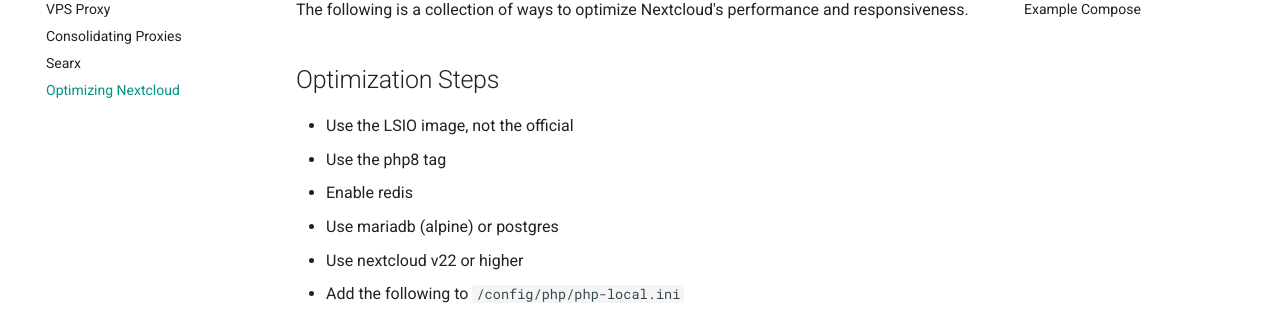
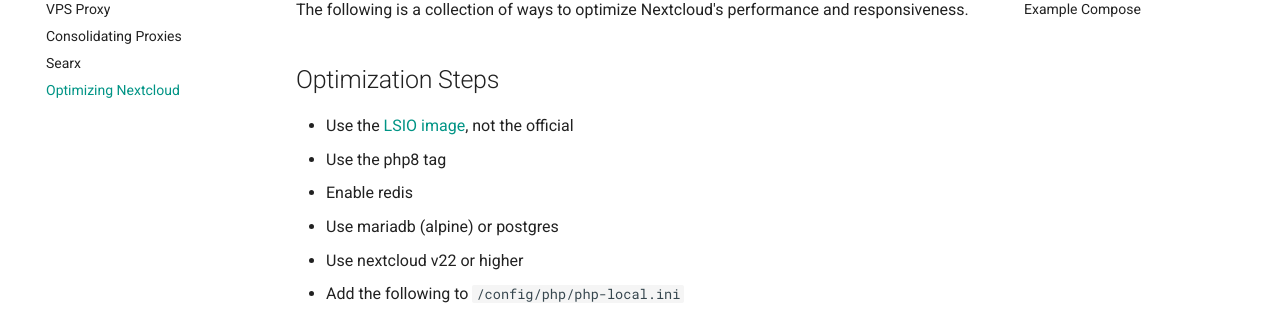
Before and after one commit to quietsy/advanced-configurations, an MkDocs documentation site: the page built from docs/nextcloud.md, in a window 1280 px wide and 900 px high. Shown: the part 231-540 px from the top of the window. Built offline with MkDocs 1.6.1 and Material for MkDocs 9.7.7, drawn with Linux system fonts in a browser that asks for light colours; comment, search, counter and statistics services are not loaded; some of the changed lines change nothing that is shown.

Commit message:
Add link

```diff
--- a/docs/nextcloud.md
+++ b/docs/nextcloud.md
@@ -4,7 +4,7 @@
 
 ## Optimization Steps
 
-- Use the LSIO image, not the official
+- Use the [LSIO image](https://github.com/linuxserver/docker-nextcloud), not the official
 - Use the php8 tag
 - Enable redis
 - Use mariadb (alpine) or postgres
```
